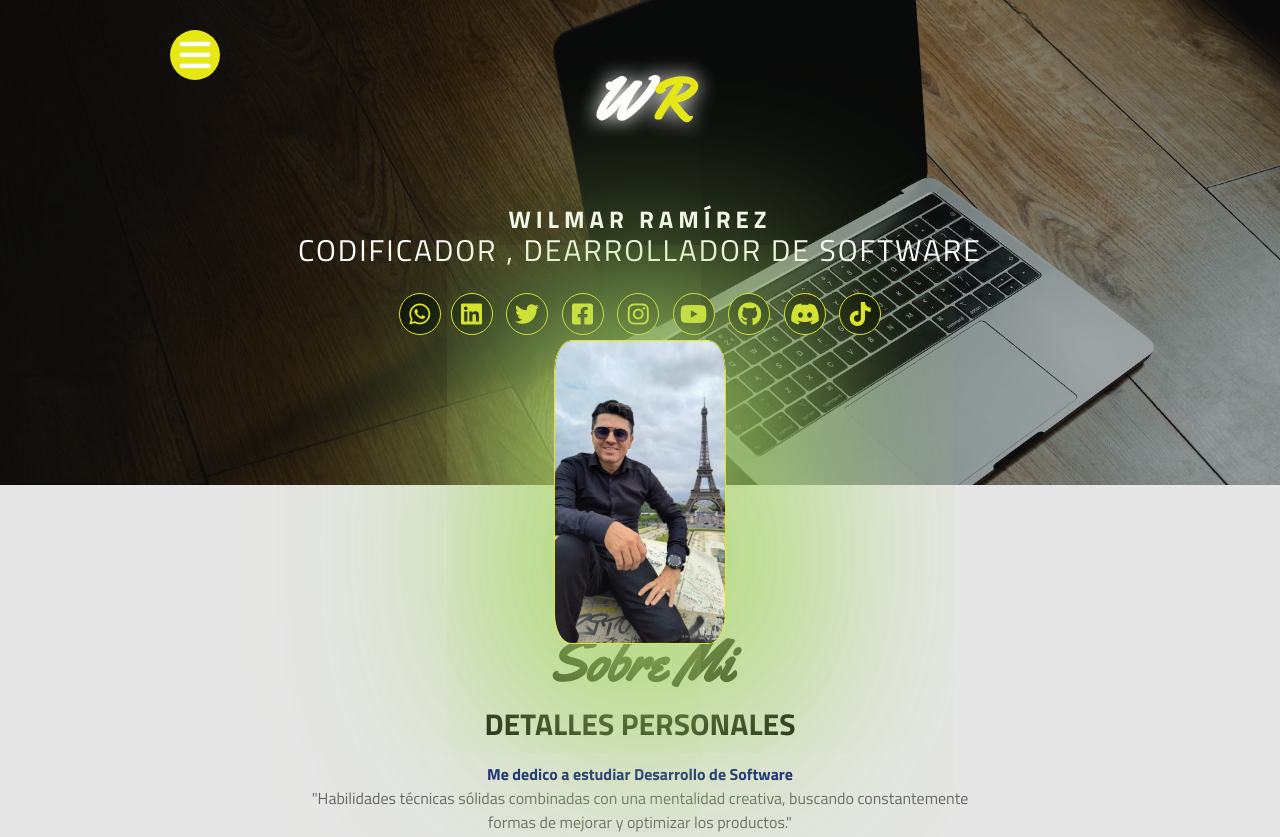
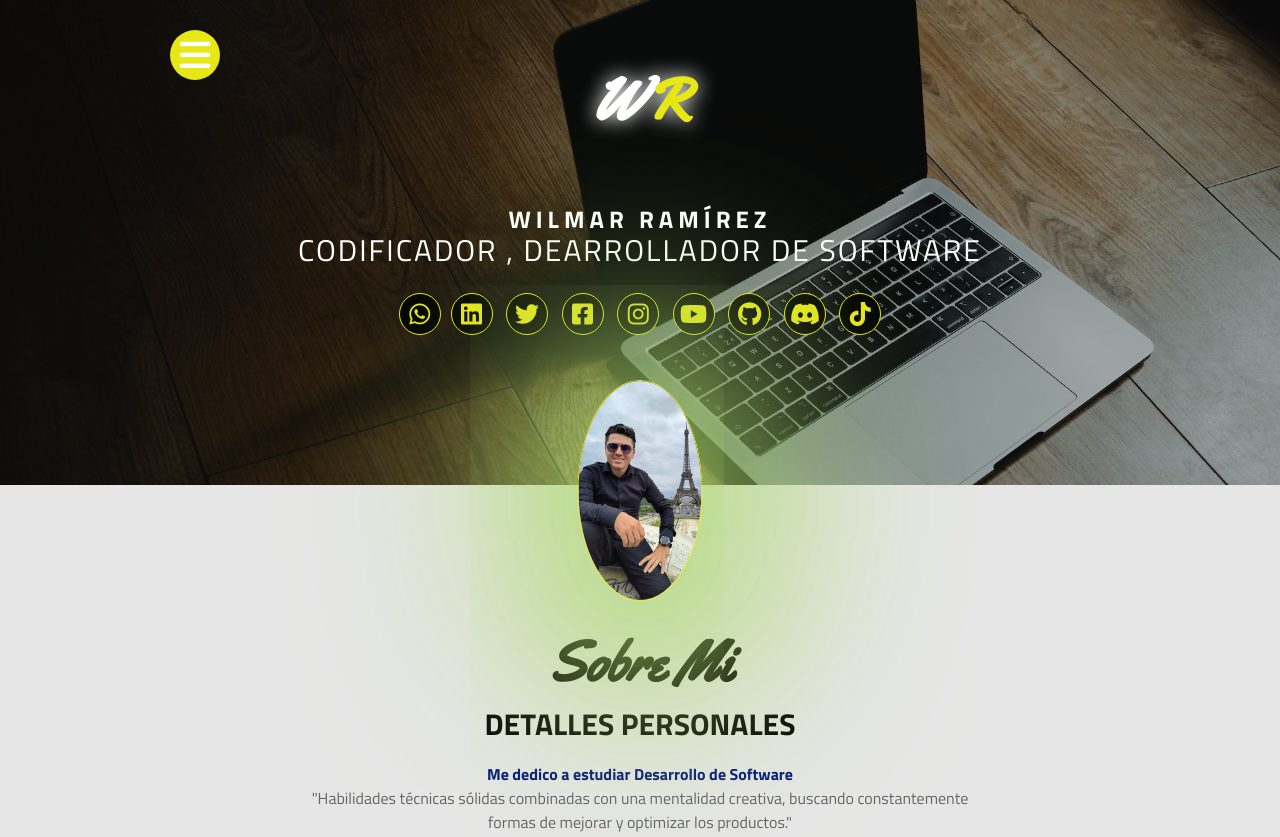
Before and after one commit to wilmarraga1/Hoja-de-Vida-Wilmar-Ramirez, a website: page index.html in a window 1280 px wide. Shown: the top 837 px of the page. Drawn offline with Linux system fonts and the light colour scheme.

Commit message:
cambio en el tamaño de la foto

```diff
--- a/estilos.css
+++ b/estilos.css
@@ -127,12 +127,12 @@ html {
 }
 
 .inicio .contenido-seccion .foto img {
-    max-width: 170px;
-    border-radius: 10%;
+    max-width: 123px;
+    border-radius: 50%;
     border: 1px solid #e7e716;
     position: absolute;
     left: 50%;
-    top: -145px;
+    top: -105px;
     transform: translateX(-50%);
     box-shadow:  4px 16px 186px 87px rgba(171, 216, 108, 0.89);
 }
```
